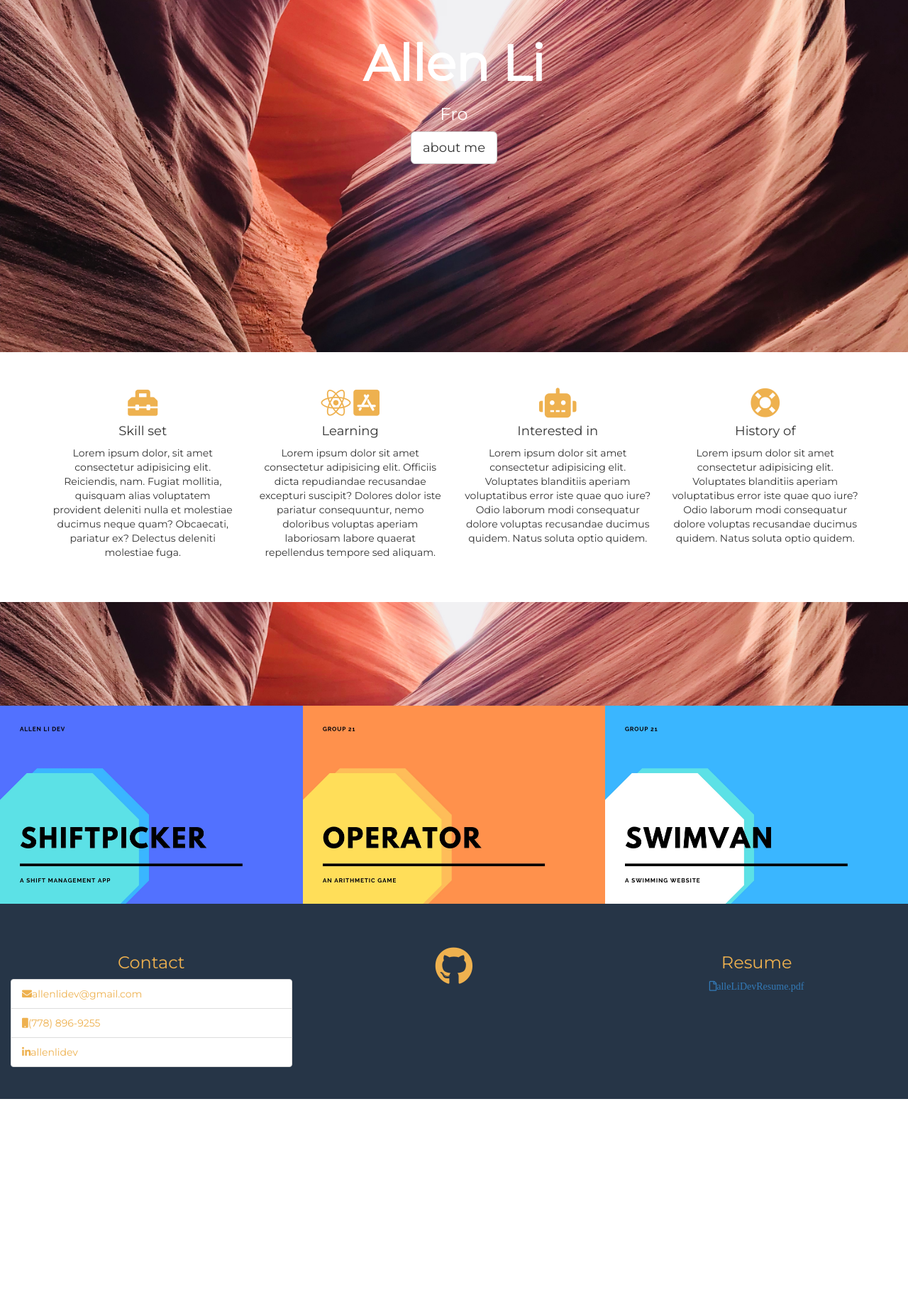
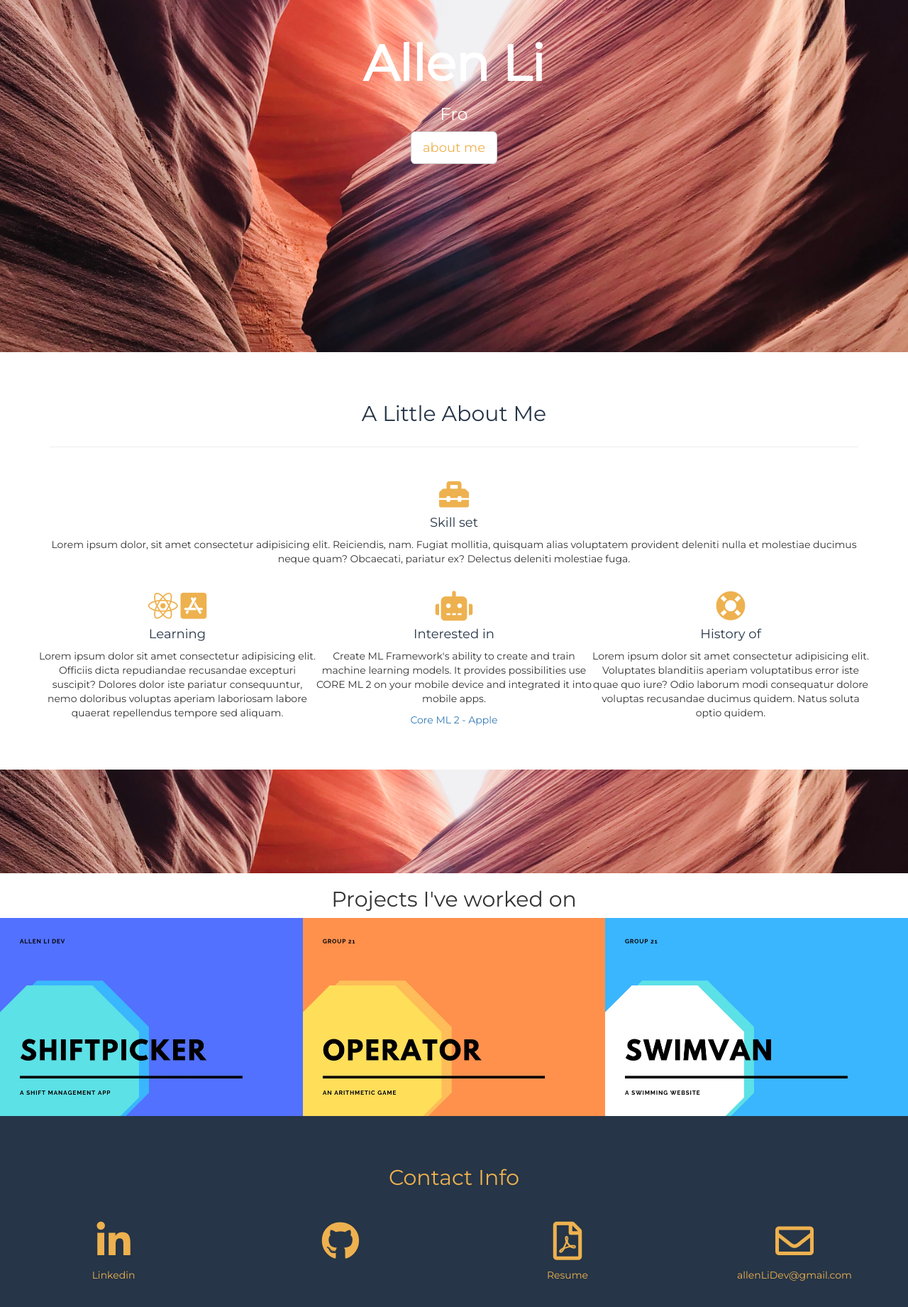
Before and after one commit to AllenLiDev/allenlidev.github.io, a PHP site: page / in a window 1280 px wide. Shown: the part 304-2145 px from the top of the page at 71% size. Before the commit the page ends 1852 px from the top, so only its background shows below. Run offline with PHP 8.4, Linux system fonts and the light colour scheme; some libraries are stand-ins or nearby versions.

Commit message:
added spacing and formating to page. created function to scroll to smoothly can be called from console but cant be attached to button for some reason

```diff
--- a/assets/css/index.css
+++ b/assets/css/index.css
@@ -51,9 +51,21 @@
     background-size: cover;
 }
 
+#skills h2 {
+    color: #263547;
+}
+
+#skills h4 {
+    color: #263547;
+}
+
 #skills {
     text-align: center;
     padding: 50px 0;
+}
+
+#skills .row [class*=col-] {
+    padding: 25px 0 0;
 }
 
 #fixed {
@@ -104,6 +116,14 @@
     color: #EEB14F;
 }
 
+footer li {
+    list-style: none;
+}
+
+footer .row [class*=col-]{
+    padding: 25px 0 0;
+}
+
 .hover-unhide {
     display: block;
     position: absolute;
@@ -129,6 +149,6 @@
     opacity: .85;
 }
 
-.fas, .fab {
+[class*=fa] {
     color: #EEB14F;
 }
--- a/assets/js/index.js
+++ b/assets/js/index.js
@@ -1,10 +1,15 @@
-$(document).ready(function () {
+$(document).ready(() => {
     AOS.init({ duration: 1000 });
     getGithub(githubUsername);
     setTimeout(() => {clearText(19)}, 5000);
 });
 
 var githubUsername = "headhuntar";
+
+let scroll = (id) => {
+    document.getElementById(id).scrollIntoView({behavior: "smooth", block: "start"});
+    return false;
+}
 
 // Get Github last commit of input: username
 let getGithub = (username) => {
--- a/index.html
+++ b/index.html
@@ -45,17 +45,21 @@
     <!-- Fixed Full Screen Landing -->
     <div id="about">
         <div class="landing-text">
-            <h1 data-aos="fade-right">Allen Li</h1>
-            <h3 id="changingText" data-aos="fade-right" data-aos-delay="100">Front-End Developer</h3>
+            <h1>Allen Li</h1>
+            <h3 id="changingText">Front-End Developer</h3>
             <!-- NOT QUITE SURE ABOUT THIS UGLY BUTTON, reskin or remove -->
-            <a href="#skills" class="btn btn-default btn-lg">about me</a>
+            <a class="btn btn-default btn-lg">about me</a>
         </div>
     </div>
     <!-- Skills -->
     <div id="skills" class="padding">
         <div class="container">
             <div class="row">
-                <div class="col-lg-3 col-md-3 col-sm-6 col-xs-12">
+                <h2>A Little About Me</h2>
+            </div>
+            <hr>
+            <div class="row">
+                <div class="col-lg-12 col-md-12 col-sm-12 col-xs-12">
                     <i class="fas fa-toolbox fa-3x"></i>
                     <h4>Skill set</h4>
                     <p>Lorem ipsum dolor, sit amet consectetur adipisicing elit. Reiciendis, nam. Fugiat mollitia,
@@ -64,7 +68,9 @@
                         ex?
                         Delectus deleniti molestiae fuga.</p>
                 </div>
-                <div class="col-lg-3 col-md-3 col-sm-6 col-xs-12">
+            </div>
+            <div class="row">
+                <div class="col-lg-4 col-md-4 col-sm-12 col-xs-12">
                     <i class="fab fa-react fa-3x"></i>
                     <i class="fab fa-app-store-ios fa-3x"></i>
                     <h4>Learning</h4>
@@ -74,16 +80,18 @@
                         labore
                         quaerat repellendus tempore sed aliquam.</p>
                 </div>
-                <div class="col-lg-3 col-md-3 col-sm-6 col-xs-12">
+                <div class="col-lg-4 col-md-4 col-sm-12 col-xs-12">
                     <i class="fas fa-robot fa-3x"></i>
                     <h4>Interested in</h4>
-                    <p>Lorem ipsum dolor sit amet consectetur adipisicing elit. Voluptates blanditiis aperiam
-                        voluptatibus
-                        error iste quae quo iure? Odio laborum modi consequatur dolore voluptas recusandae ducimus
-                        quidem.
-                        Natus soluta optio quidem.</p>
+                    <p>Create ML Framework's ability to create and train machine learning models. It provides
+                        possibilities use CORE ML 2 on your mobile device and
+                        integrated it into mobile apps.</p>
+                    <a href="https://developer.apple.com/machine-learning/">
+                        <p class="text-centered">Core ML 2 - Apple
+                        </p>
+                    </a>
                 </div>
-                <div class="col-lg-3 col-md-3 col-sm-6 col-xs-12">
+                <div class="col-lg-4 col-md-4 col-sm-12 col-xs-12">
                     <i class="fas fa-life-ring fa-3x"></i>
                     <h4>History of</h4>
                     <p>Lorem ipsum dolor sit amet consectetur adipisicing elit. Voluptates blanditiis aperiam
@@ -100,18 +108,21 @@
     <!-- Projects Section -->
     <div id="projects" class="no-padding">
         <div class="container-fluid">
+            <div class="row text-center">
+                <h2>Projects I've worked on</h2>
+            </div>
             <div class="row no-gutters">
                 <div class="col-lg-4 col-md-4 col-sm-4 col-xs-12">
                     <div class="project-box">
-                        <a href="#" target="_blank">
-                            <div class="hover-unhide">
-                                <div class="text-elements">
-                                    <h3>Shift Picker</h3>
-                                    <h5>Shift Management Application</h5>
-                                    <p>1 sentence</p>
-                                </div>
+                        <!-- <a href="#" target="_blank"> -->
+                        <div class="hover-unhide">
+                            <div class="text-elements">
+                                <h3>Shift Picker</h3>
+                                <h5>A Shift Management Application</h5>
+                                <p>1 sentence</p>
                             </div>
-                        </a>
+                        </div>
+                        <!-- </a> -->
                         <img src="assets/img/shiftpicker.jpg" class="img-fluid" alt="desc">
                     </div>
                 </div>
@@ -135,7 +146,7 @@
                             <div class="hover-unhide">
                                 <div class="text-elements">
                                     <h3>Swim Van</h3>
-                                    <h5>Swimming Lessons Information</h5>
+                                    <h5>A Swimming Website</h5>
                                     <p>1 sentence</p>
                                 </div>
                             </div>
@@ -149,29 +160,32 @@
     <!-- Footer Section -->
     <footer id="contact" class="container-fluid text-center">
         <div class="row">
-            <div class="col-sm-4">
-                <h3>Contact</h3>
-                <ul class="list-group">
-                    <li class="list-group-item">
-                        <span class="fas fa-envelope fa"></span>allenlidev@gmail.com
-                    </li>
-                    <li class="list-group-item">
-                        <span class="fas fa-mobile fa"></span>(778) 896-9255
-                    </li>
-                    <li class="list-group-item">
-                        <span class="fab fa-linkedin-in"></span>allenlidev
-                    </li>
-                </ul>
+            <h2>Contact Info</h2>
+        </div>
+        <div class="row">
+            <div class="col-sm-3">
+                <a class="btn btn-social-icon btn-lg" href="https://www.linkedin.com/in/allenlidev/" target="_blank">
+                    <i class="fab fa-linkedin-in fa-3x"></i>
+                </a>
+                <p>Linkedin</p>
             </div>
-            <div class="col-sm-4">
-                <a class="btn btn-social-icon btn-lg btn-github" href="https://github.com/headhuntar">
+            <div class="col-sm-3">
+                <a class="btn btn-social-icon btn-lg" href="https://github.com/headhuntar" target="_blank">
                     <i class="fab fa-github fa-3x"></i>
                 </a>
                 <p id="lastCommit"></p>
             </div>
-            <div class="col-sm-4">
-                <h3>Resume</h3>
-                <a href="./assets/pdf/allenLiTechResume.pdf" class="far fa-file" target="_blank">alleLiDevResume.pdf</a>
+            <div class="col-sm-3">
+                <a class="btn btn-social-icon btn-lg" href="assets/pdf/allenLiTechResume.pdf" target="_blank">
+                    <i class="far fa-file-pdf fa-3x"></i>
+                </a>
+                <p>Resume</p>
+            </div>
+            <div class="col-sm-3">
+                <a class="btn btn-social-icon btn-lg" href="mailto:allenlidev@gmail.com" data-text="allenlidev@gmail.com">
+                    <i class="far fa-envelope fa-3x"></i>
+                </a>
+                <p>allenLiDev@gmail.com</p>
             </div>
         </div>
     </footer>
```
